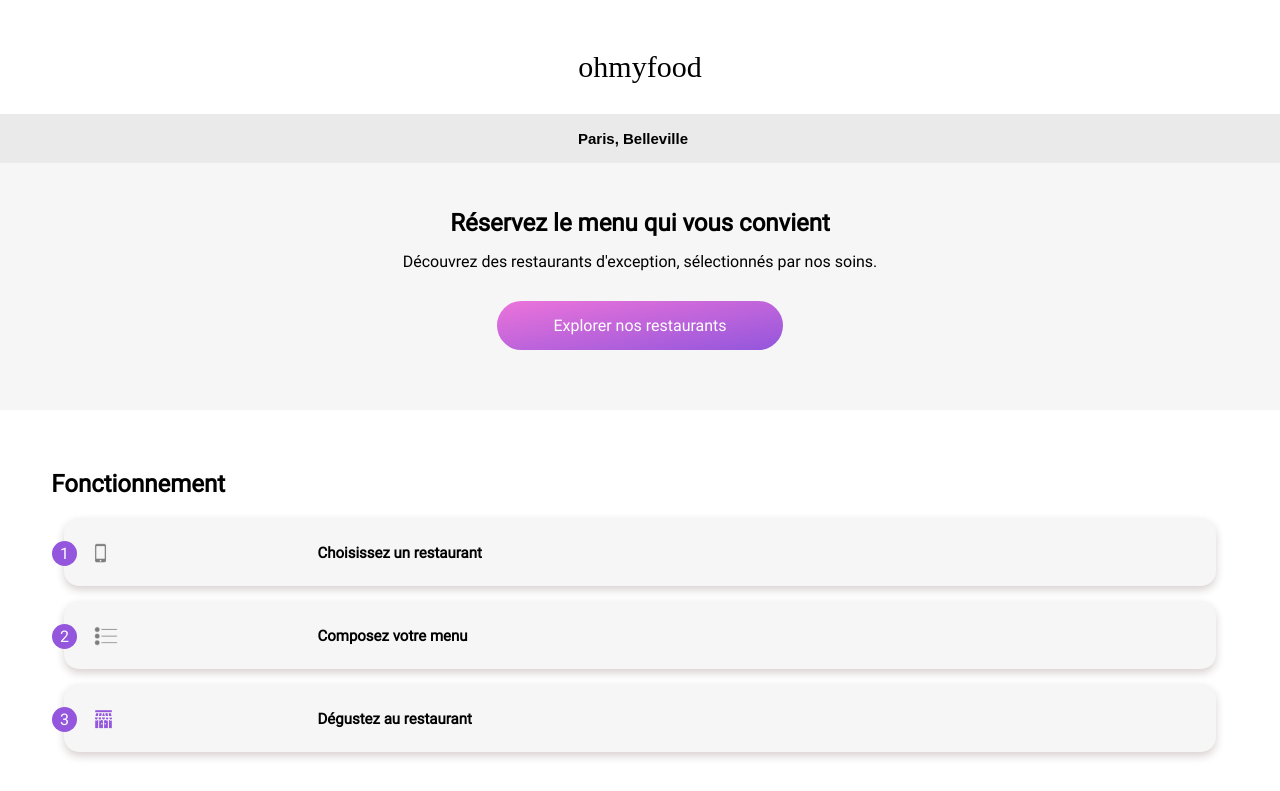
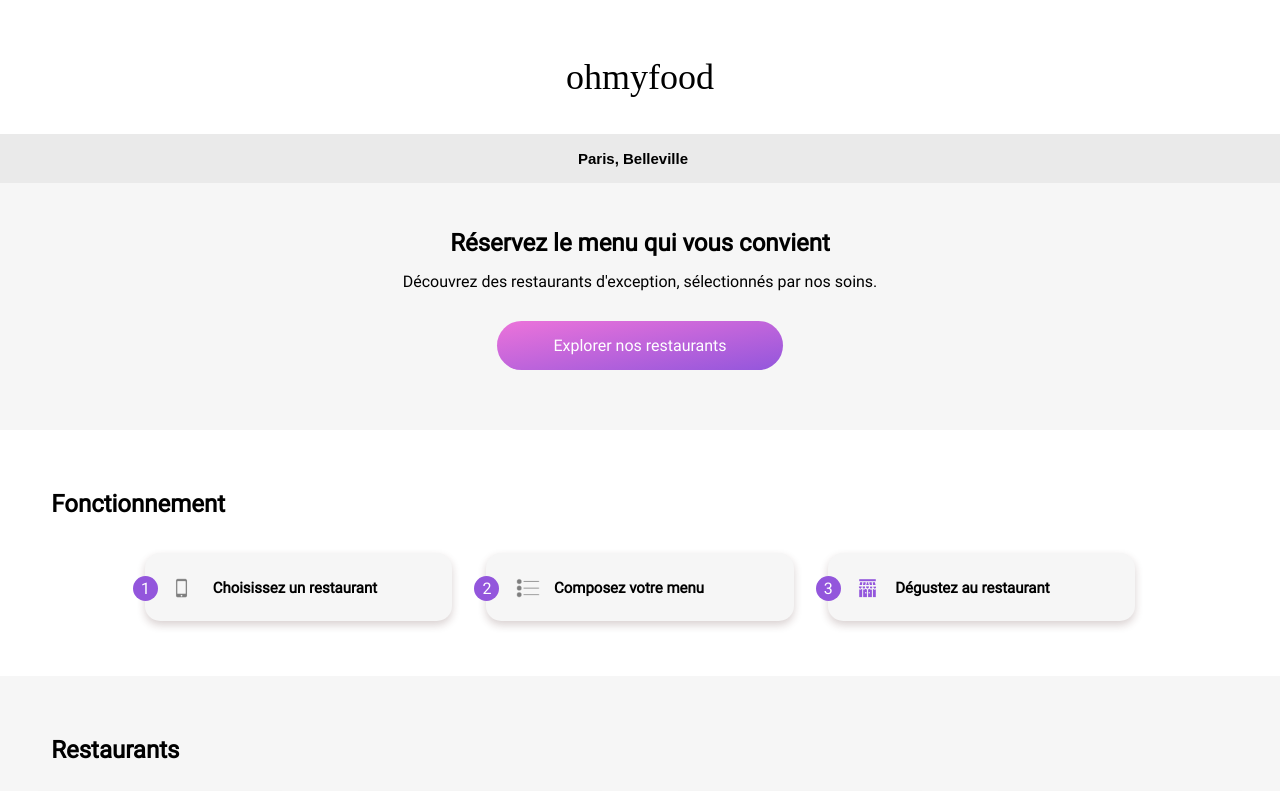
Before and after one commit to JesseFlck/JesseFluck_3_29092021, a website: page index.html in a window 1280 px wide. Shown: the top 791 px of the page. Drawn offline with nearby package versions, Linux system fonts and the light colour scheme; files that its build step writes are made by us from their sources; a web font is replaced by a local one.

Commit message:
ajout header et fonctionnement pour tablette et desktop

```diff
--- a/Sass/Layout/_header.scss
+++ b/Sass/Layout/_header.scss
@@ -7,6 +7,10 @@
     padding-top: 20px;
     font-family: 'Shrikhand';
     font-size: 30px;
+
+    @media screen and (min-width: 500px){
+        font-size: 36px;
+    }
 }
 
 
@@ -21,6 +25,10 @@
     display: flex;
     align-items: center;
     padding-bottom: 10px;
+
+    @media screen and (min-width: 500px){
+        font-size: 36px;
+    }
 }
 
 .headermenu p
--- a/Sass/Pages/_fonctionnement.scss
+++ b/Sass/Pages/_fonctionnement.scss
@@ -5,6 +5,21 @@
 {
     padding-bottom: 40px;
     padding-top: 40px;
+}
+
+
+.fctcardglobal
+{
+    @media screen and (min-width: 500px){
+        display: flex;
+        align-content: space-between;
+        flex-wrap: wrap;
+    }
+
+    @media screen and (min-width: 992px){
+        width: 80%;
+        margin:auto;
+    }
 }
 
 
@@ -25,6 +40,12 @@
     display: flex;
     align-items: center;
     position: relative;
+
+    @media screen and (min-width: 500px)
+    {
+        width: 30%;
+        min-width: 260px;
+    }
 
     p{
         position: absolute;
```
